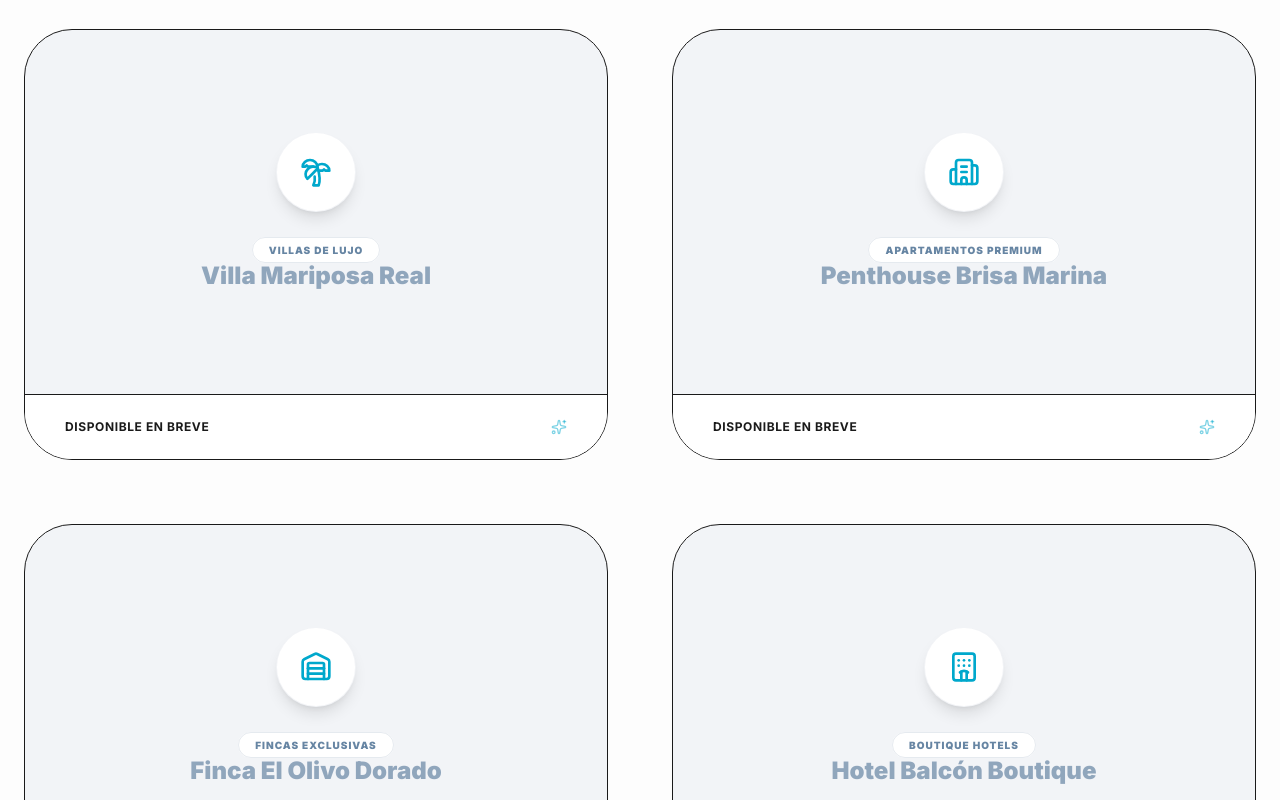
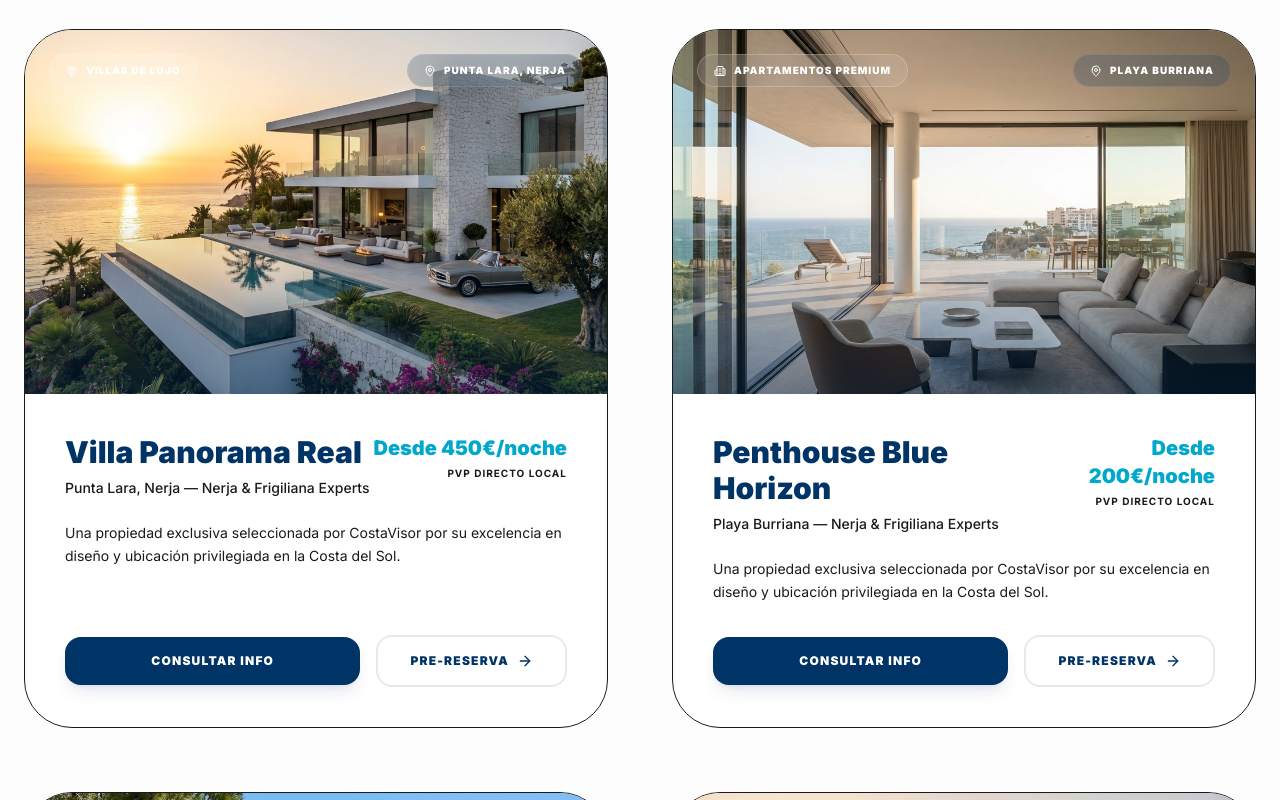
Before and after one commit to jonycosta/costavisor, a Next.js app in the folder web/: page /alojamientos in a window 1280 px wide. Shown: the part 920-1720 px from the top of the page. Built offline with nearby package versions, Linux system fonts and the light colour scheme.

Commit message:
Villas & Suites: Corrected concierge text and implemented real property catalog UI

```diff
--- a/web/app/alojamientos/page.tsx
+++ b/web/app/alojamientos/page.tsx
@@ -98,36 +98,70 @@ export default function Alojamientos() {
                         {filteredItems.map((item: any) => {
                             const Icon = icons[item.type] || Building2;
                             return (
-                                <div key={item.id} className="group flex flex-col bg-white rounded-[3rem] overflow-hidden border border-border/50 hover:shadow-xl transition-all duration-500">
-                                    {/* Placeholder Content */}
-                                    <div className="relative aspect-[16/10] bg-primary/5 flex flex-col items-center justify-center gap-6 p-8">
+                                <div key={item.id} className="group flex flex-col bg-white rounded-[3rem] overflow-hidden border border-border/50 hover:shadow-2xl transition-all duration-700">
+                                    {/* Image Section */}
+                                    <div className="relative aspect-[16/10] overflow-hidden">
+                                        <Image
+                                            src={item.image}
+                                            alt={item.title}
+                                            fill
+                                            className="object-cover transition-transform duration-1000 group-hover:scale-110"
+                                        />
+                                        <div className="absolute inset-0 bg-gradient-to-t from-primary/60 via-transparent to-transparent opacity-60 group-hover:opacity-80 transition-opacity duration-500" />
 
-                                        <div className="w-20 h-20 rounded-full bg-white flex items-center justify-center shadow-lg border border-primary/5 group-hover:scale-110 transition-transform duration-500">
-                                            <Icon className="w-8 h-8 text-secondary" />
+                                        {/* Category Badge */}
+                                        <div className="absolute top-6 left-6 inline-flex items-center gap-2 px-4 py-2 rounded-full bg-white/10 backdrop-blur-xl border border-white/20 text-white">
+                                            <Icon className="w-3 h-3" />
+                                            <span className="text-[10px] font-black uppercase tracking-widest">
+                                                {(ta.filters as any)[item.type]}
+                                            </span>
                                         </div>
 
-                                        <div className="text-center space-y-2">
-                                            <span className="px-4 py-1.5 rounded-full bg-white border border-primary/10 text-primary/60 text-[10px] font-black uppercase tracking-widest">
-                                                {(ta.filters as any)[item.type]}
-                                            </span>
-                                            <h3 className="font-outfit text-2xl font-black text-primary opacity-40">
-                                                {item.title}
-                                            </h3>
-                                        </div>
-
-                                        <div className="absolute inset-0 flex items-center justify-center bg-primary/80 opacity-0 group-hover:opacity-100 transition-opacity duration-300 backdrop-blur-sm">
-                                            <span className="text-white font-outfit font-black text-2xl uppercase tracking-widest border-2 border-white px-8 py-3 rounded-xl">
-                                                {lang === 'es' ? 'Próximamente' : 'Coming Soon'}
-                                            </span>
+                                        {/* Location Badge */}
+                                        <div className="absolute top-6 right-6 inline-flex items-center gap-2 px-4 py-2 rounded-full bg-primary/20 backdrop-blur-xl border border-white/10 text-white">
+                                            <MapPin className="w-3 h-3" />
+                                            <span className="text-[10px] font-black uppercase tracking-widest">{item.loc}</span>
                                         </div>
                                     </div>
 
-                                    {/* Minimal Footer */}
-                                    <div className="px-10 py-6 bg-white border-t border-border/30 flex justify-between items-center">
-                                        <span className="text-muted text-xs font-bold uppercase tracking-wider">
-                                            {lang === 'es' ? 'Disponible en breve' : 'Available soon'}
-                                        </span>
-                                        <Sparkles className="w-4 h-4 text-secondary/50" />
+                                    {/* Content Section */}
+                                    <div className="p-10 flex flex-col flex-1">
+                                        <div className="flex justify-between items-start mb-6">
+                                            <div>
+                                                <h3 className="font-outfit text-3xl font-black text-primary group-hover:text-secondary transition-colors duration-500 mb-2">
+                                                    {item.title}
+                                                </h3>
+                                                <p className="text-muted text-sm font-medium">
+                                                    {item.loc} — Nerja & Frigiliana Experts
+                                                </p>
+                                            </div>
+                                            <div className="text-right">
+                                                <p className="text-secondary font-black text-xl mb-1">{item.price}</p>
+                                                <p className="text-[10px] text-muted font-bold uppercase tracking-widest">PVP Directo Local</p>
+                                            </div>
+                                        </div>
+
+                                        <p className="text-muted/80 text-sm leading-relaxed mb-8 flex-1">
+                                            {lang === 'es'
+                                                ? 'Una propiedad exclusiva seleccionada por CostaVisor por su excelencia en diseño y ubicación privilegiada en la Costa del Sol.'
+                                                : 'An exclusive property selected by CostaVisor for its excellence in design and privileged location on the Costa del Sol.'}
+                                        </p>
+
+                                        <div className="flex items-center gap-4">
+                                            <button
+                                                onClick={() => openModal(item.title, false)}
+                                                className="flex-1 px-8 py-4 rounded-2xl bg-primary text-white font-black uppercase tracking-widest text-xs hover:bg-primary/90 transition-all active:scale-95 shadow-lg shadow-primary/10"
+                                            >
+                                                {lang === 'es' ? 'Consultar Info' : 'Request Info'}
+                                            </button>
+                                            <button
+                                                onClick={() => openModal(item.title, true)}
+                                                className="px-8 py-4 rounded-2xl border-2 border-primary/10 text-primary font-black uppercase tracking-widest text-xs hover:bg-primary hover:text-white transition-all active:scale-95 flex items-center gap-2"
+                                            >
+                                                {lang === 'es' ? 'Pre-Reserva' : 'Pre-Book'}
+                                                <ArrowRight className="w-4 h-4" />
+                                            </button>
+                                        </div>
                                     </div>
                                 </div>
                             );
--- a/web/app/lib/translations.ts
+++ b/web/app/lib/translations.ts
@@ -348,15 +348,15 @@ export const translations = {
                 hostel: "Suites Design"
             },
             items: [
-                { id: 1, type: "villa", title: "Villa Mariposa Real", loc: "Nerja", price: "Desde 450€/noche", image: "/exp-villa.png" },
-                { id: 2, type: "apartment", title: "Penthouse Brisa Marina", loc: "Playa Burriana", price: "Desde 200€/noche", image: "/exp-apt.png" },
-                { id: 3, type: "countryside", title: "Finca El Olivo Dorado", loc: "Frigiliana", price: "Desde 320€/noche", image: "/exp-nature.png" },
-                { id: 4, type: "hotel", title: "Hotel Balcón Boutique", loc: "Nerja Centro", price: "Desde 280€/noche", image: "/exp-hotel.png" }
+                { id: 1, type: "villa", title: "Villa Panorama Real", loc: "Punta Lara, Nerja", price: "Desde 450€/noche", image: "/exp-villa.png" },
+                { id: 2, type: "apartment", title: "Penthouse Blue Horizon", loc: "Playa Burriana", price: "Desde 200€/noche", image: "/exp-apt.png" },
+                { id: 3, type: "countryside", title: "Cortijo Los Olivos", loc: "Camino de Frigiliana", price: "Desde 320€/noche", image: "/exp-nature.png" },
+                { id: 4, type: "hotel", title: "Suites Boutique Centro", loc: "Nerja Casco Antiguo", price: "Desde 280€/noche", image: "/exp-villa.png" }
             ],
             cta: {
                 checkAvailability: "Consultar Disponibilidad",
                 exceptionalTitle: "¿Busca algo realmente excepcional?",
-                exceptionalDesc: "Nuestro equipo de concierge diseña vacaciones a medida para los gustos más exigentes. Desde transporte privado hasta chefs de estrella Michelin.",
+                exceptionalDesc: "Nuestro equipo de concierge diseña vacaciones a medida para los gustos más exigentes. Desde transporte privado hasta chefs privados exclusivos.",
                 exceptionalBtn: "Solicitar Presupuesto de Lujo"
             }
         },
@@ -1053,15 +1053,15 @@ export const translations = {
                 hostel: "Design Suites"
             },
             items: [
-                { id: 1, type: "villa", title: "Royal Mariposa Villa", loc: "Nerja", price: "From 450€/night", image: "/exp-villa.png" },
-                { id: 2, type: "apartment", title: "Sea Breeze Penthouse", loc: "Burriana Beach", price: "From 200€/night", image: "/exp-apt.png" },
-                { id: 3, type: "countryside", title: "Golden Olive Estate", loc: "Frigiliana", price: "From 320€/night", image: "/exp-nature.png" },
-                { id: 4, type: "hotel", title: "Balcón Boutique Hotel", loc: "Nerja Center", price: "From 280€/night", image: "/exp-hotel.png" }
+                { id: 1, type: "villa", title: "Royal Panorama Villa", loc: "Punta Lara, Nerja", price: "From 450€/night", image: "/exp-villa.png" },
+                { id: 2, type: "apartment", title: "Blue Horizon Penthouse", loc: "Burriana Beach", price: "From 200€/night", image: "/exp-apt.png" },
+                { id: 3, type: "countryside", title: "Olive Grove Estate", loc: "Frigiliana Road", price: "From 320€/night", image: "/exp-nature.png" },
+                { id: 4, type: "hotel", title: "Old Town Boutique Suites", loc: "Nerja Historic Center", price: "From 280€/night", image: "/exp-villa.png" }
             ],
             cta: {
                 checkAvailability: "Check Availability",
                 exceptionalTitle: "Looking for something truly exceptional?",
-                exceptionalDesc: "Our concierge team designs bespoke vacations for the most discerning tastes. From private transport to Michelin-starred chefs.",
+                exceptionalDesc: "Our concierge team designs bespoke vacations for the most discerning tastes. From private transport to exclusive private chefs.",
                 exceptionalBtn: "Request Luxury Quote"
             }
         },
```
